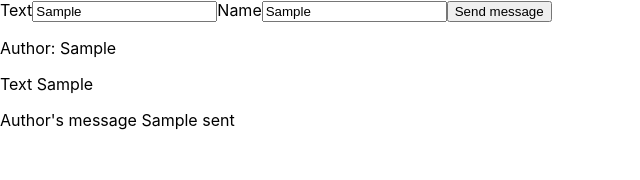
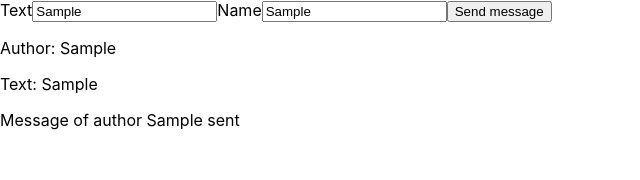
Before and after one commit to Fault1err/GB-React_new, a React (Create React App) app: page / in a window 1280 px wide. Both pictures are taken after typing "Sample", "Sample" into the empty fields and a click on the button "Send message". Shown: the top 180 px of the page, without its empty margins (0-640 px from the left). Built offline with nearby package versions, Linux system fonts and the light colour scheme.

Commit message:
feat: hw 2

```diff
--- a/src/App.jsx
+++ b/src/App.jsx
@@ -32,7 +32,7 @@ function App() {
     if (lastAuthor && lastAuthor.author) {
       setMessageList(prevState => [...prevState, {
         id: giveLastId(prevState),
-        text: `Author's message ${lastAuthor.author} sent`
+        text: `Message of author ${lastAuthor.author} sent`
       }])
     }
   }
@@ -50,7 +50,7 @@ function App() {
         return (
           <div key={message.id}>
             {message.author && <p>Author: {message.author}</p>}
-            <p>{message.author && <a>Text</a>} {message.text}</p>
+            <p>{message.author && <span>Text:</span>} {message.text}</p>
           </div>
         )
       })}
```
